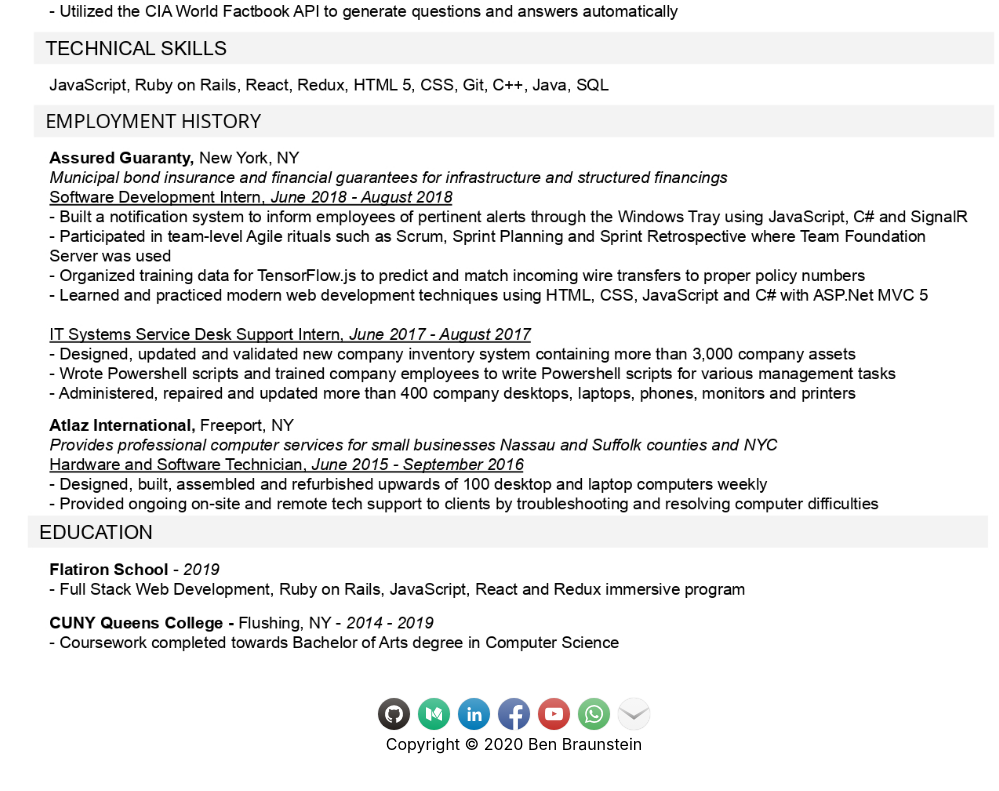
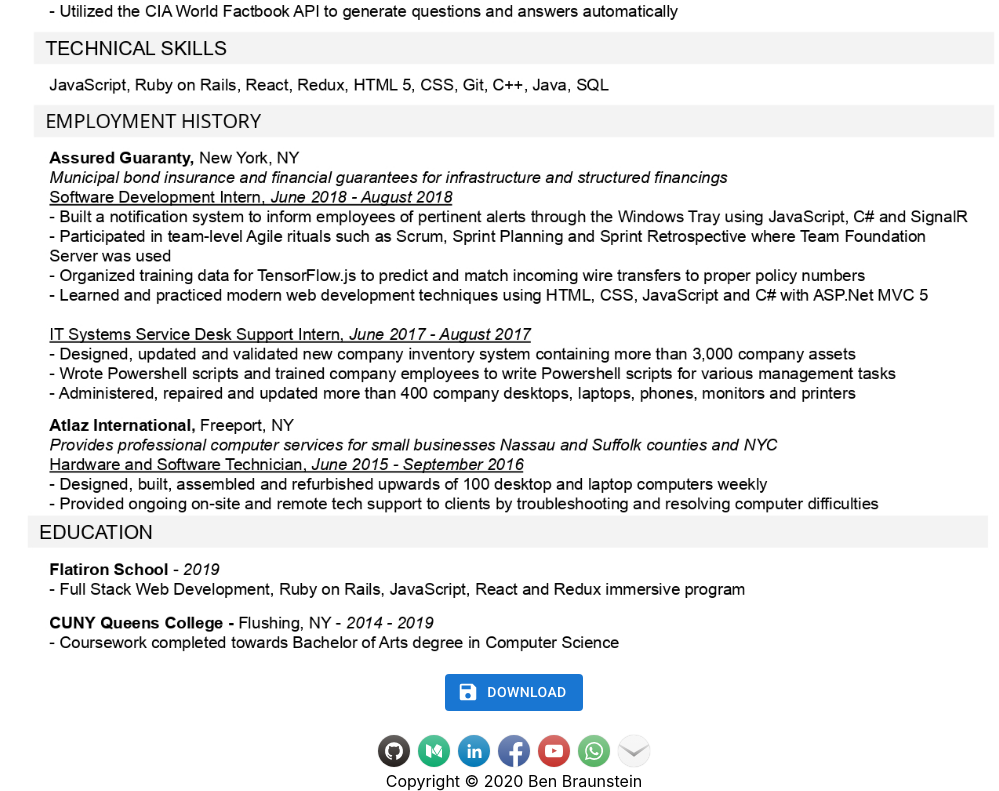
Before and after one commit to BenBraunstein/portfolio, a React (Create React App) app: page /resume in a window 1280 px wide. Shown: the part 688-1479 px from the top of the page, without its empty margins (126-1125 px from the left). Before the commit the page ends 1442 px from the top, so only its background shows below. Built offline with nearby package versions, Linux system fonts and the light colour scheme.

Commit message:
added a download button

```diff
--- a/src/Resume.js
+++ b/src/Resume.js
@@ -1,10 +1,21 @@
 import React from "react"
 import reactJpg from "./images/resume.jpg"
+import { Button } from "@material-ui/core"
+import SaveIcon from "@material-ui/icons/Save"
 
 function Resume() {
   return (
     <div>
       <img src={reactJpg} alt="Resume" width="1000px" />
+      <br />
+      <Button
+        variant="contain"
+        style={{ backgroundColor: "#1976D2", color: "white" }}
+        size="large"
+        startIcon={<SaveIcon />}
+      >
+        Download
+      </Button>
     </div>
   )
 }
```
